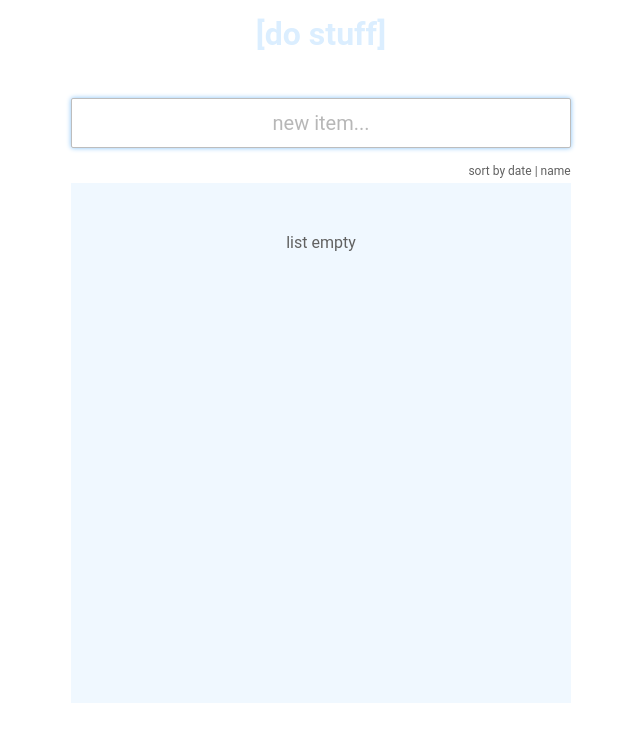
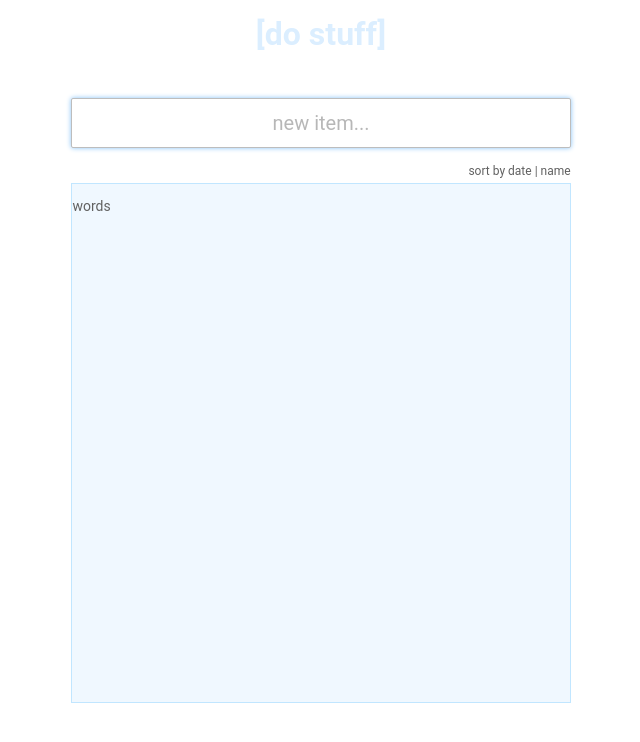
Before and after one commit to ClydSpyd/ng-list-app, an Angular app: page / in a window 1280 px wide. Shown: the top 742 px of the page, without its empty margins (319-959 px from the left). Built offline with nearby package versions, Linux system fonts and the light colour scheme.

Commit message:
friday afternoon

```diff
--- a/src/app/created-text.pipe.ts
+++ b/src/app/created-text.pipe.ts
@@ -8,8 +8,7 @@ export class CreatedTextPipe implements PipeTransform {
   transform(value) {
     let days;
     days = value > 1 ? ` ${value} days ago` : 'yesterday';
-    if (value == 'today') {return 'today'}
-    else
-    {return value != 0 ? `added ${days}` : 'added today'};
+
+    return value != 0 ? `added ${days}` : 'added today';
   }
 }
--- a/src/app/days-ago.pipe.ts
+++ b/src/app/days-ago.pipe.ts
@@ -10,9 +10,6 @@ export class DaysAgoPipe implements PipeTransform {
     const then = new Date(new Date(value).getFullYear(), new Date(value).getMonth(),new Date(value).getDate()).getTime();
     const now = new Date(new Date().getFullYear(), new Date().getMonth(),new Date().getDate()).getTime();
 
-    //obtain difference between dates
-    const diff = Math.floor((now - then) / (1000 * 60 * 60 * 24));
-
-    return diff !== 0 ?  diff : 'today';
+    return Math.floor((now - then) / (1000 * 60 * 60 * 24));
   }
 }
--- a/src/app/item-list/item-list.component.html
+++ b/src/app/item-list/item-list.component.html
@@ -10,7 +10,7 @@
   <div class="listSection" [class.noScroll]="showDetails">
 
     <div class="itemDetailsWrapper" [class.detailsHidden]="!showDetails">
-      <p syle="cursor:pointer; width:100px; height:50px;" (click)="onShowDetails({bool:false, id:'hai'})">
+      <p (click)="onShowDetails({bool:false, id:'hai'})">
         words
       </p>
     </div>
--- a/src/app/item-list/item-list.component.ts
+++ b/src/app/item-list/item-list.component.ts
@@ -28,7 +28,7 @@ export class ItemListComponent implements OnInit {
 
   ngOnInit() {
     this.items = this.storeService.getItems();
-    this.showDetails=false;
+    this.showDetails=true;
   }
 
   onSubmit(data) {
--- a/src/app/list-item/list-item.component.html
+++ b/src/app/list-item/list-item.component.html
@@ -17,7 +17,7 @@
         <p >{{ item.text }}</p>
       </div>
       <div (click)="showDetails.emit({bool:true, id:item.id})" [hidden]="queryState" class="itemCreated">
-        <p> {{ item.created | daysAgo | createdText}}</p>
+        <p class="itemCreatedText"> {{ item.created | daysAgo | createdText}}</p>
       </div>
       <div class="itemSymbols" (click)="onQuery()">
         <h1 [class.test]="queryState">X</h1>
--- a/src/styles.css
+++ b/src/styles.css
@@ -181,6 +181,10 @@ app-item-list input[type=text]::placeholder {
 .itemCreated{
   cursor: pointer;
 }
+.itemCreatedText{
+  font-size:12px;
+  color: rgb(155, 215, 255);
+}
 .listItem h1{
   font-family: verdana;
   color: rgba(189, 189, 189, 0.76);
@@ -255,10 +259,11 @@ app-item-list input[type=text]::placeholder {
   width:100%;
   overflow: hidden;
   transition: all 400ms;
+  border:1px solid rgb(193, 230, 255)
 }
 
 .detailsHidden{
-  margin:50%;
-  height:1vh;
-  width:1px;
+  margin:400px 50%;
+  height:0vh;
+  width:5%;
 }
```
